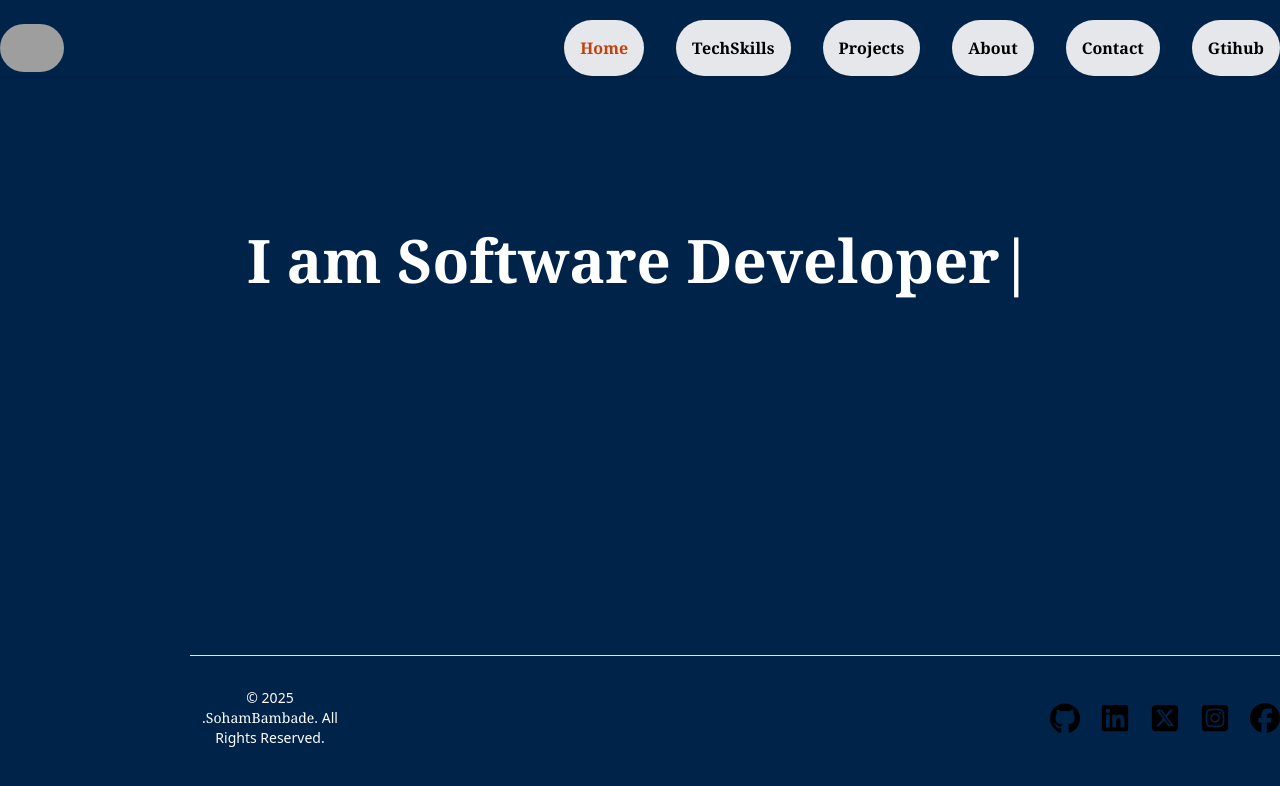
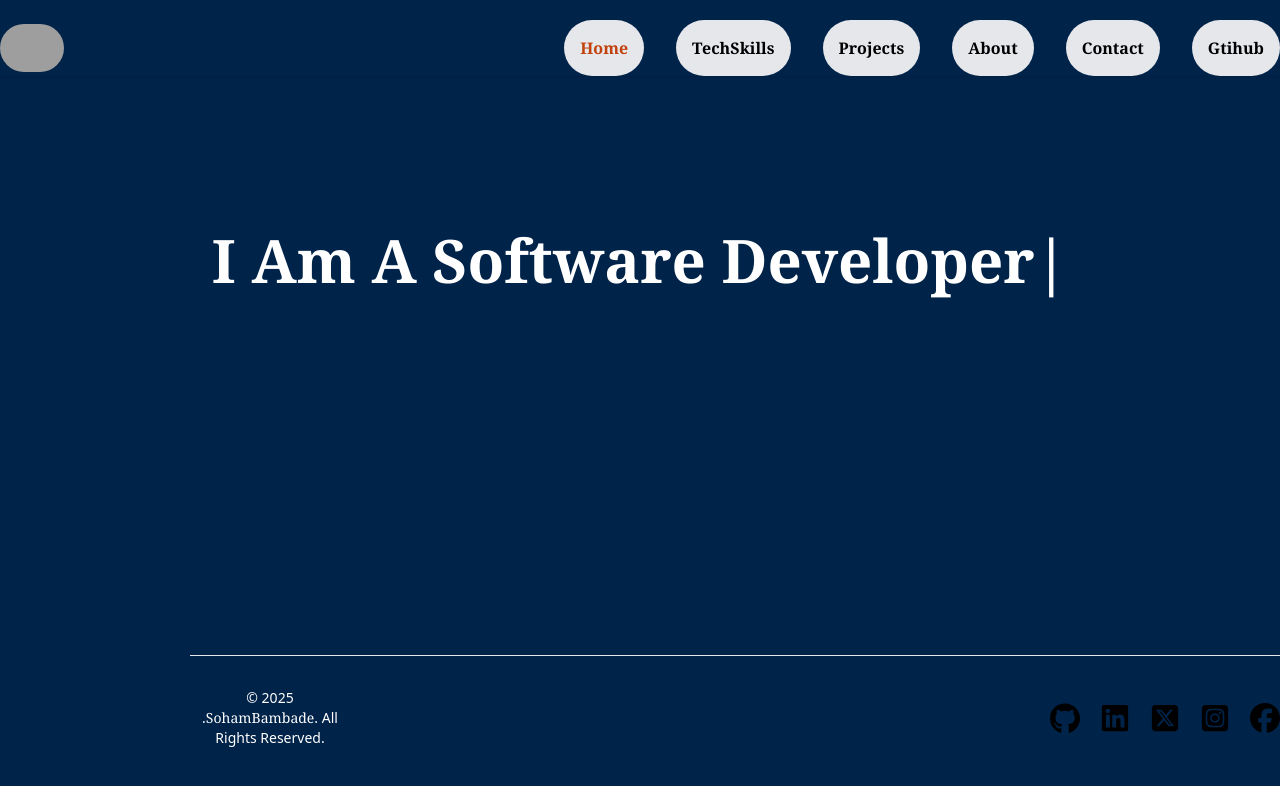
Before and after one commit to soham408/Portfolio_React, a React (Vite) app: page / in a window 1280 px wide. Shown: the top 786 px of the page. Built offline with nearby package versions, Linux system fonts and the light colour scheme; grey boxes are pictures that could not be loaded.

Commit message:
home page modify

```diff
--- a/src/components/Home/Home.jsx
+++ b/src/components/Home/Home.jsx
@@ -12,11 +12,11 @@ import { TypeAnimation } from 'react-type-animation'
                   <div className='grid place-content-center p-[12%]'>
                         <TypeAnimation
                         sequence={[
-                              "I am Web Developer",
+                              "I Am A Web Developer",
                               1000,
-                              "I am Software Developer",
+                              "I Am A Software Developer",
                               1000,
-                              "I am Tech Enthusiast",
+                              "I Am A Tech Enthusiast",
                               1000
                         ]}
                         wrapper="span"
```
